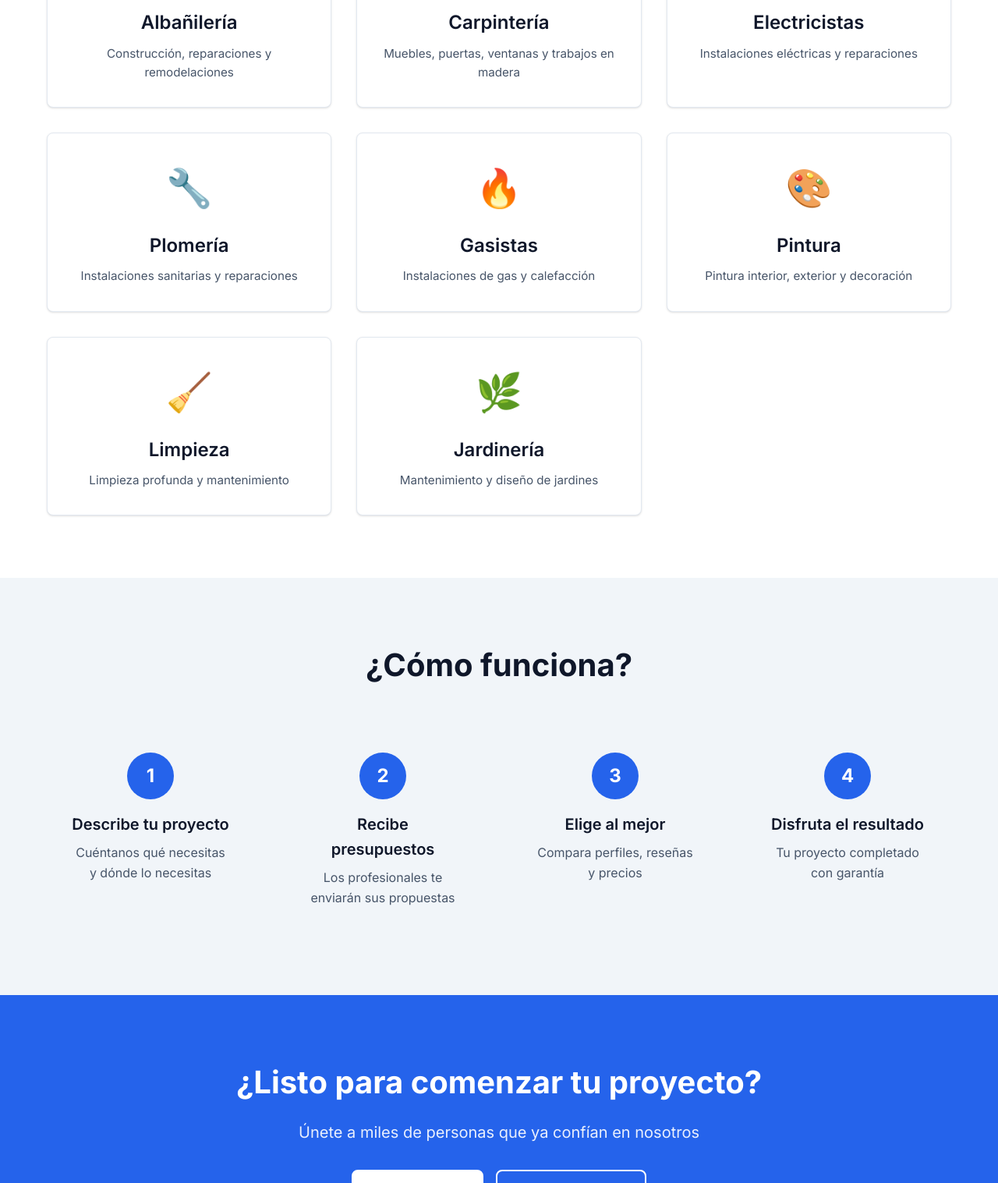
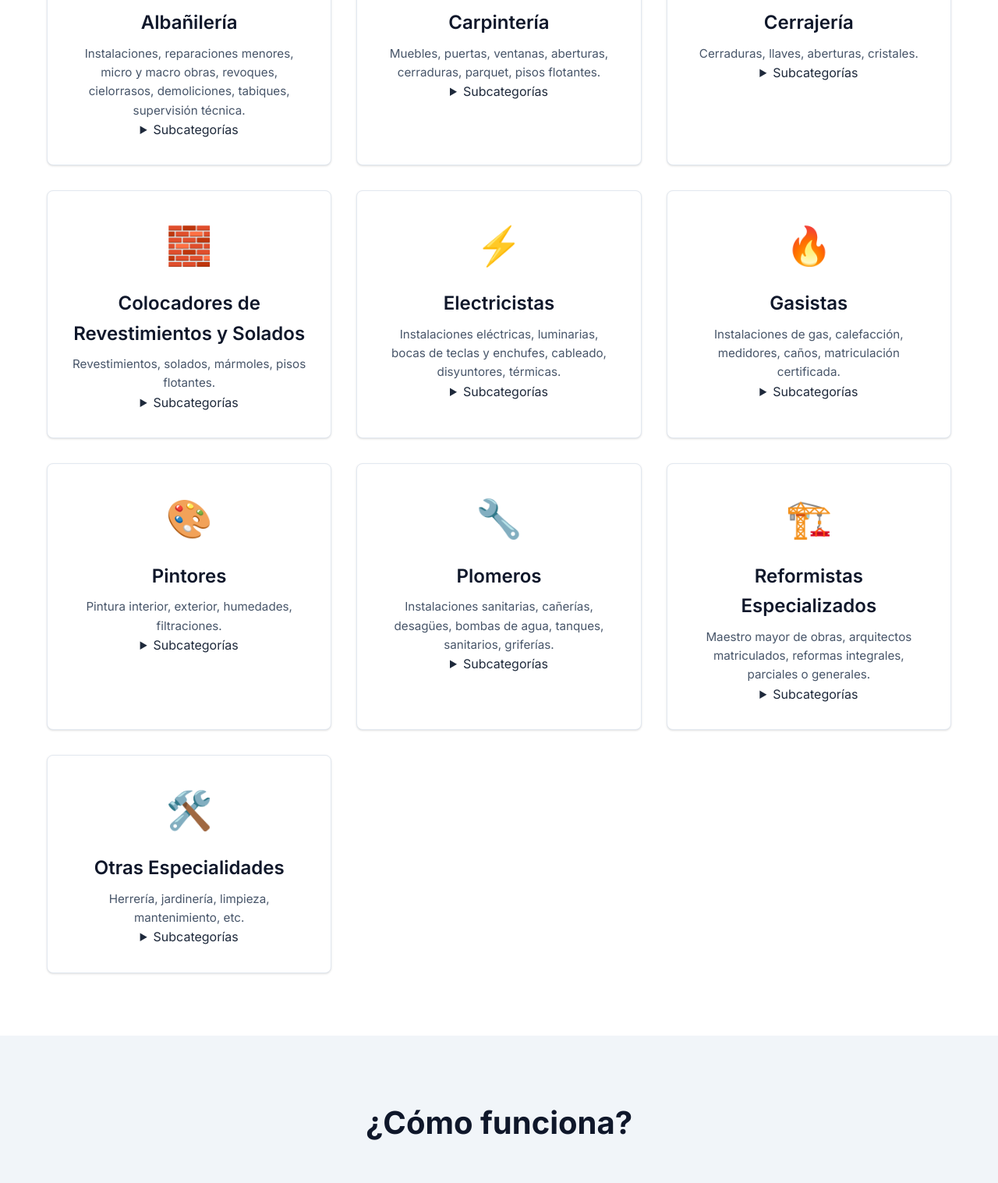
Before and after one commit to nicogomez94/edicapp, a plain HTML site: page index.html in a window 1280 px wide. Shown: the part 732-2249 px from the top of the page at 78% size. Drawn offline with Linux system fonts and the light colour scheme.

Commit message:
cambios con pdf

```diff
--- a/index.html
+++ b/index.html
@@ -17,7 +17,12 @@
                     <h1>ServiciosHogar</h1>
                 </div>
                 <div class="nav-links">
-                    <a href="index.html" class="nav-link active">Inicio</a>
+                    <a href="index.html" class="nav-link active">Home</a>
+                    <a href="#categorias" class="nav-link">Categorías</a>
+                    <a href="#solicitudes" class="nav-link">Solicitudes</a>
+                    <a href="#chats" class="nav-link">Chats</a>
+                    <a href="#certificados" class="nav-link">Certificados</a>
+                    <a href="#ajustes" class="nav-link">Ajustes</a>
                     <a href="login.html" class="nav-link">Iniciar Sesión</a>
                     <a href="register.html" class="nav-link">Registrarse</a>
                 </div>
@@ -51,49 +56,140 @@
         </section>
 
         <!-- Categories Section -->
-        <section class="categories">
+        <section class="categories" id="categorias">
             <div class="container">
-                <h3 class="section-title">Servicios Principales</h3>
+                <h3 class="section-title">Gremios y Especialidades</h3>
                 <div class="categories-grid">
                     <div class="category-card">
                         <div class="category-icon">🔨</div>
                         <h4>Albañilería</h4>
-                        <p>Construcción, reparaciones y remodelaciones</p>
+                        <p>Instalaciones, reparaciones menores, micro y macro obras, revoques, cielorrasos, demoliciones, tabiques, supervisión técnica.</p>
+                        <details>
+                            <summary>Subcategorías</summary>
+                            <ul>
+                                <li>Instalaciones menores</li>
+                                <li>Construcción y remodelación</li>
+                                <li>Supervisión técnica</li>
+                            </ul>
+                        </details>
                     </div>
                     <div class="category-card">
                         <div class="category-icon">🪚</div>
                         <h4>Carpintería</h4>
-                        <p>Muebles, puertas, ventanas y trabajos en madera</p>
+                        <p>Muebles, puertas, ventanas, aberturas, cerraduras, parquet, pisos flotantes.</p>
+                        <details>
+                            <summary>Subcategorías</summary>
+                            <ul>
+                                <li>Instalación de muebles</li>
+                                <li>Reparación de aberturas</li>
+                                <li>Pulido y plastificado de pisos</li>
+                            </ul>
+                        </details>
+                    </div>
+                    <div class="category-card">
+                        <div class="category-icon">🔑</div>
+                        <h4>Cerrajería</h4>
+                        <p>Cerraduras, llaves, aberturas, cristales.</p>
+                        <details>
+                            <summary>Subcategorías</summary>
+                            <ul>
+                                <li>Instalación de cerraduras</li>
+                                <li>Reparación de llaves</li>
+                                <li>Colocación de cristales</li>
+                            </ul>
+                        </details>
+                    </div>
+                    <div class="category-card">
+                        <div class="category-icon">🧱</div>
+                        <h4>Colocadores de Revestimientos y Solados</h4>
+                        <p>Revestimientos, solados, mármoles, pisos flotantes.</p>
+                        <details>
+                            <summary>Subcategorías</summary>
+                            <ul>
+                                <li>Colocación de cerámicos</li>
+                                <li>Instalación de mármoles</li>
+                                <li>Pisos flotantes</li>
+                            </ul>
+                        </details>
                     </div>
                     <div class="category-card">
                         <div class="category-icon">⚡</div>
                         <h4>Electricistas</h4>
-                        <p>Instalaciones eléctricas y reparaciones</p>
-                    </div>
-                    <div class="category-card">
-                        <div class="category-icon">🔧</div>
-                        <h4>Plomería</h4>
-                        <p>Instalaciones sanitarias y reparaciones</p>
+                        <p>Instalaciones eléctricas, luminarias, bocas de teclas y enchufes, cableado, disyuntores, térmicas.</p>
+                        <details>
+                            <summary>Subcategorías</summary>
+                            <ul>
+                                <li>Instalación de luminarias</li>
+                                <li>Reparación de cableado</li>
+                                <li>Colocación de artefactos</li>
+                            </ul>
+                        </details>
                     </div>
                     <div class="category-card">
                         <div class="category-icon">🔥</div>
                         <h4>Gasistas</h4>
-                        <p>Instalaciones de gas y calefacción</p>
+                        <p>Instalaciones de gas, calefacción, medidores, caños, matriculación certificada.</p>
+                        <details>
+                            <summary>Subcategorías</summary>
+                            <ul>
+                                <li>Instalación de medidor</li>
+                                <li>Reparación de caños</li>
+                                <li>Colocación de artefactos</li>
+                            </ul>
+                        </details>
                     </div>
                     <div class="category-card">
                         <div class="category-icon">🎨</div>
-                        <h4>Pintura</h4>
-                        <p>Pintura interior, exterior y decoración</p>
+                        <h4>Pintores</h4>
+                        <p>Pintura interior, exterior, humedades, filtraciones.</p>
+                        <details>
+                            <summary>Subcategorías</summary>
+                            <ul>
+                                <li>Pintura de interiores</li>
+                                <li>Tratamiento de humedades</li>
+                                <li>Filtraciones</li>
+                            </ul>
+                        </details>
                     </div>
                     <div class="category-card">
-                        <div class="category-icon">🧹</div>
-                        <h4>Limpieza</h4>
-                        <p>Limpieza profunda y mantenimiento</p>
+                        <div class="category-icon">🔧</div>
+                        <h4>Plomeros</h4>
+                        <p>Instalaciones sanitarias, cañerías, desagües, bombas de agua, tanques, sanitarios, griferías.</p>
+                        <details>
+                            <summary>Subcategorías</summary>
+                            <ul>
+                                <li>Instalación de cañerías</li>
+                                <li>Reparación de desagües</li>
+                                <li>Colocación de sanitarios</li>
+                            </ul>
+                        </details>
                     </div>
                     <div class="category-card">
-                        <div class="category-icon">🌿</div>
-                        <h4>Jardinería</h4>
-                        <p>Mantenimiento y diseño de jardines</p>
+                        <div class="category-icon">🏗️</div>
+                        <h4>Reformistas Especializados</h4>
+                        <p>Maestro mayor de obras, arquitectos matriculados, reformas integrales, parciales o generales.</p>
+                        <details>
+                            <summary>Subcategorías</summary>
+                            <ul>
+                                <li>Reformas integrales</li>
+                                <li>Reformas parciales</li>
+                                <li>Supervisión de obra</li>
+                            </ul>
+                        </details>
+                    </div>
+                    <div class="category-card">
+                        <div class="category-icon">🛠️</div>
+                        <h4>Otras Especialidades</h4>
+                        <p>Herrería, jardinería, limpieza, mantenimiento, etc.</p>
+                        <details>
+                            <summary>Subcategorías</summary>
+                            <ul>
+                                <li>Herrería</li>
+                                <li>Jardinería</li>
+                                <li>Limpieza</li>
+                                <li>Mantenimiento</li>
+                            </ul>
+                        </details>
                     </div>
                 </div>
             </div>
```
